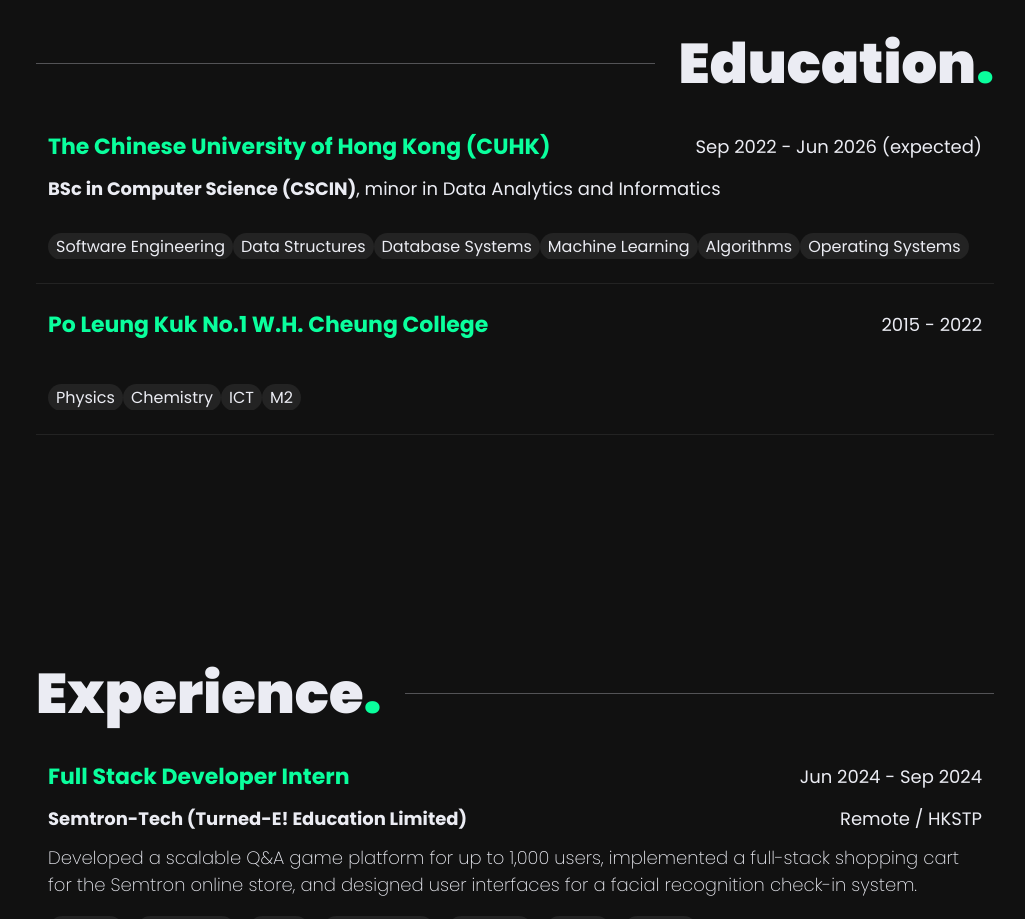
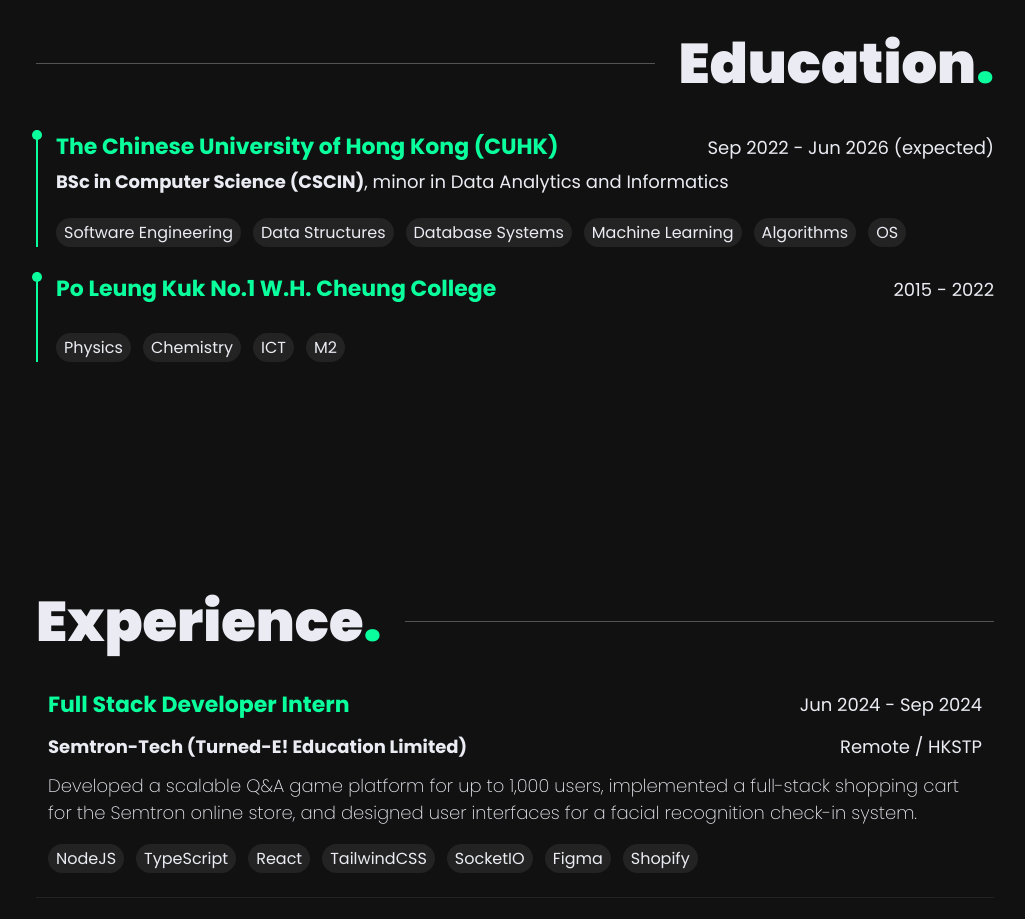
Before and after one commit to listenrwt/personal-website, a Next.js app: page /en in a window 1280 px wide. Shown: the part 3460-4379 px from the top of the page, without its empty margins (155-1180 px from the left). Built offline with nearby package versions, Linux system fonts and the light colour scheme.

Commit message:
fix: correct spelling of EducationItem component and update styles for improved layout

```diff
--- a/src/components/home/education/Education.tsx
+++ b/src/components/home/education/Education.tsx
@@ -1,13 +1,13 @@
 'use client';
 import { SectionHeader } from '@/components/common/SectionHeader';
-import { EdcuationItem } from './EducationItem';
+import { EducationItem } from './EducationItem';
 
 export const Education = () => {
   return (
     <section className='section-wrapper' id='education'>
       <SectionHeader title='Education' dir='r' />
       {education.map((item) => (
-        <EdcuationItem key={item.title} {...item} />
+        <EducationItem key={item.title} {...item} />
       ))}
     </section>
   );
@@ -26,7 +26,7 @@
       'Database Systems',
       'Machine Learning',
       'Algorithms',
-      'Operating Systems',
+      'OS',
     ],
   },
   {
--- a/src/components/home/education/EducationItem.tsx
+++ b/src/components/home/education/EducationItem.tsx
@@ -10,7 +10,7 @@
   courses: string[];
 }
 
-export const EdcuationItem = ({
+export const EducationItem = ({
   title,
   major,
   minor,
--- a/src/components/home/education/education.module.scss
+++ b/src/components/home/education/education.module.scss
@@ -1,16 +1,40 @@
 .education {
-  margin-bottom: 2.4rem;
-  padding: 0 1.2rem 2.4rem;
+  position: relative;
+  padding-left: 2rem;
+  margin-bottom: 2.5rem;
 
-  border-bottom: 1px solid var(--background-light);
+  &::before {
+    content: '';
+    position: absolute;
+    left: 0;
+    top: 0;
+    height: 100%;
+    width: 2px;
+    background: var(--brand);
+  }
+
+  &::after {
+    content: '';
+    position: absolute;
+    left: -4px;
+    top: 0;
+    height: 10px;
+    width: 10px;
+    border-radius: 50%;
+    background: var(--brand);
+  }
 }
 
 .heading {
   display: flex;
-  align-items: center;
   justify-content: space-between;
+  align-items: baseline;
+  margin-bottom: 0.5rem;
 
-  margin-bottom: 1.2rem;
+  @media screen and (max-width: 768px) {
+    flex-direction: column;
+    gap: 0.5rem;
+  }
 }
 
 .title {
@@ -27,3 +51,9 @@
   margin-bottom: 1.8rem;
   font-weight: 200;
 }
+
+.tech {
+  display: flex;
+  flex-wrap: wrap;
+  gap: 1.2rem;
+}
```
